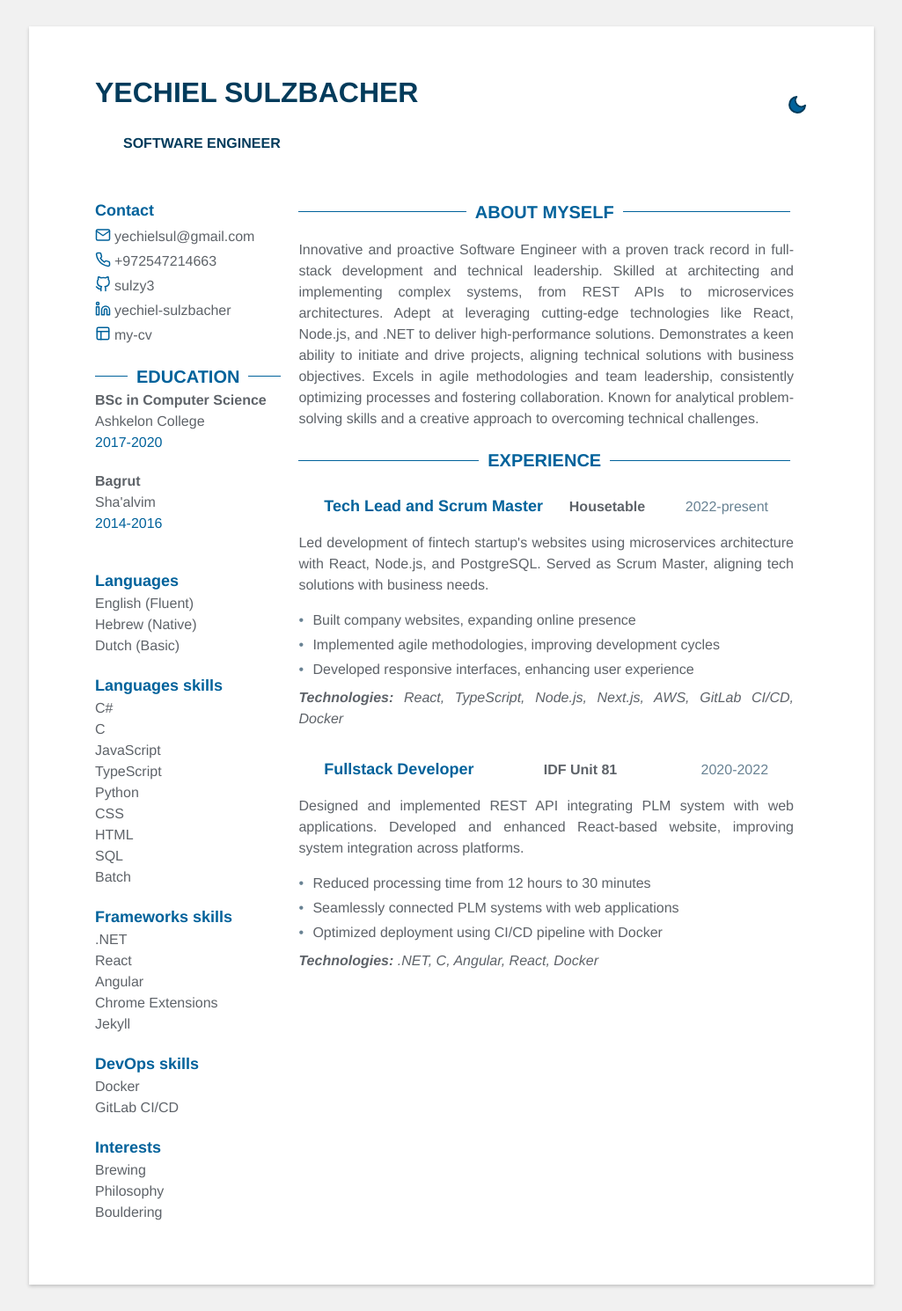
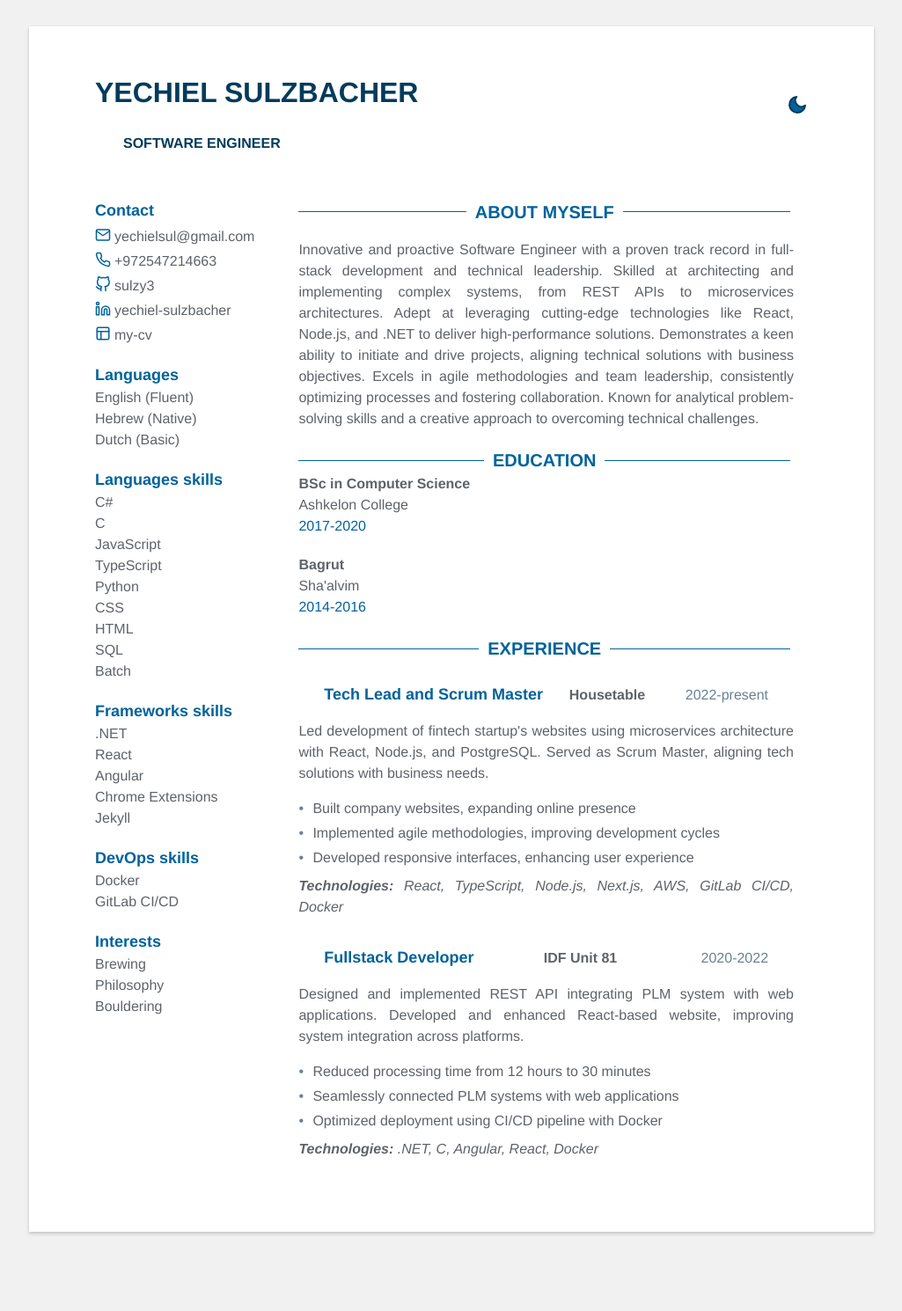
Before and after one commit to chaniheller97/my-cv, a Jekyll site: the page built from index.html, in a window 1280 px wide. Shown: the whole page at 88% size, without its empty margins (127-1152 px from the left). Built offline with Jekyll 4.4.1, drawn with Linux system fonts in a browser that asks for light colours; after the commit the page ends 1430 px from its top, so only the background shows below that.

Commit message:
trying another one

```diff
--- a/_sass/includes/education.scss
+++ b/_sass/includes/education.scss
@@ -7,8 +7,8 @@
 
     .education-items {
         margin-bottom: 20px;
-        display: flex;
-        flex-direction: column;
+        // display: flex;
+        // flex-direction: column;
     }
 
     .education-item {
--- a/index.html
+++ b/index.html
@@ -6,7 +6,6 @@ layout: default
   <div class="container-block">
     <div class="sidebar">
       {% include contact.html %}
-      {% include education.html %}
       {% include languages.html %}
       {% include skills.html %}
       {% include interests.html %}
@@ -14,6 +13,7 @@ layout: default
 
     <div class="main">
       {% include about.html %}
+      {% include education.html %}
       {% include experience.html %}
       {% include publications.html %}
       {% include projects.html %}
```
